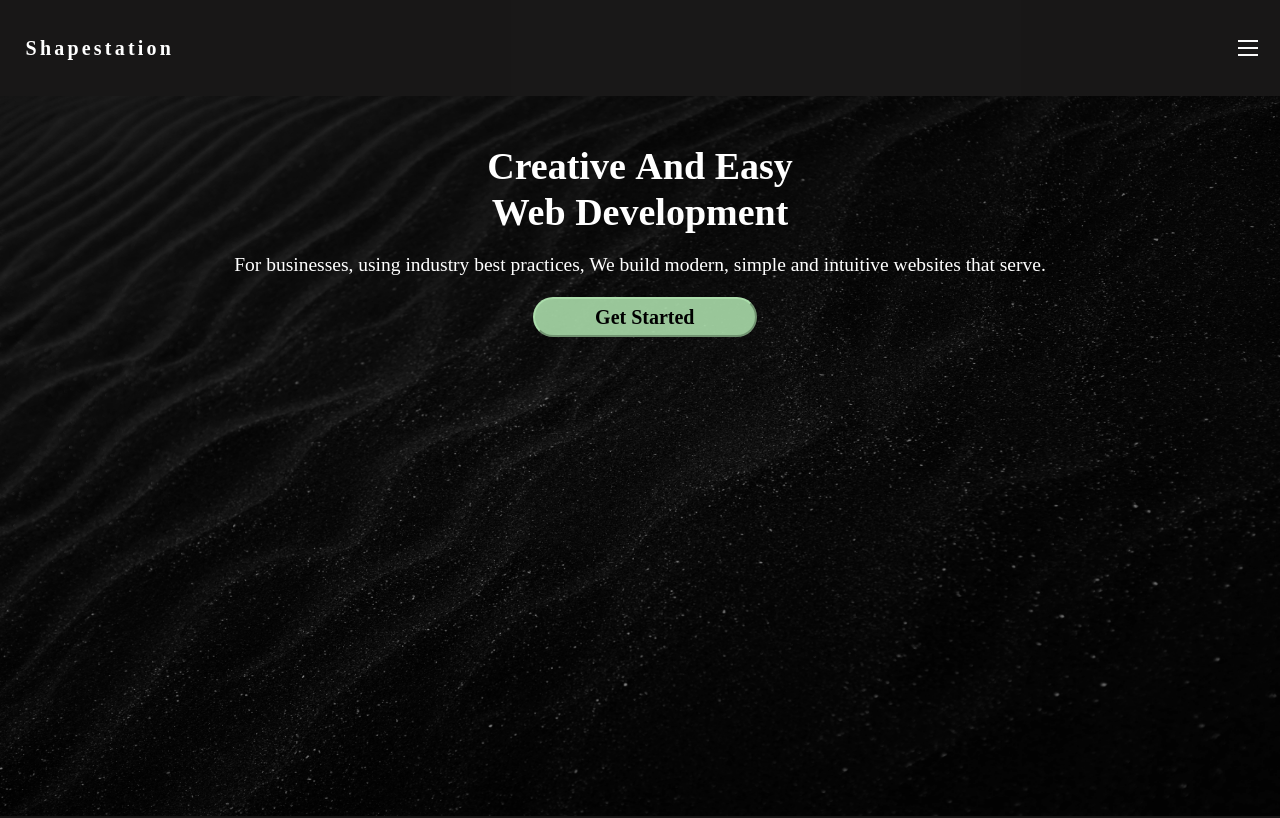
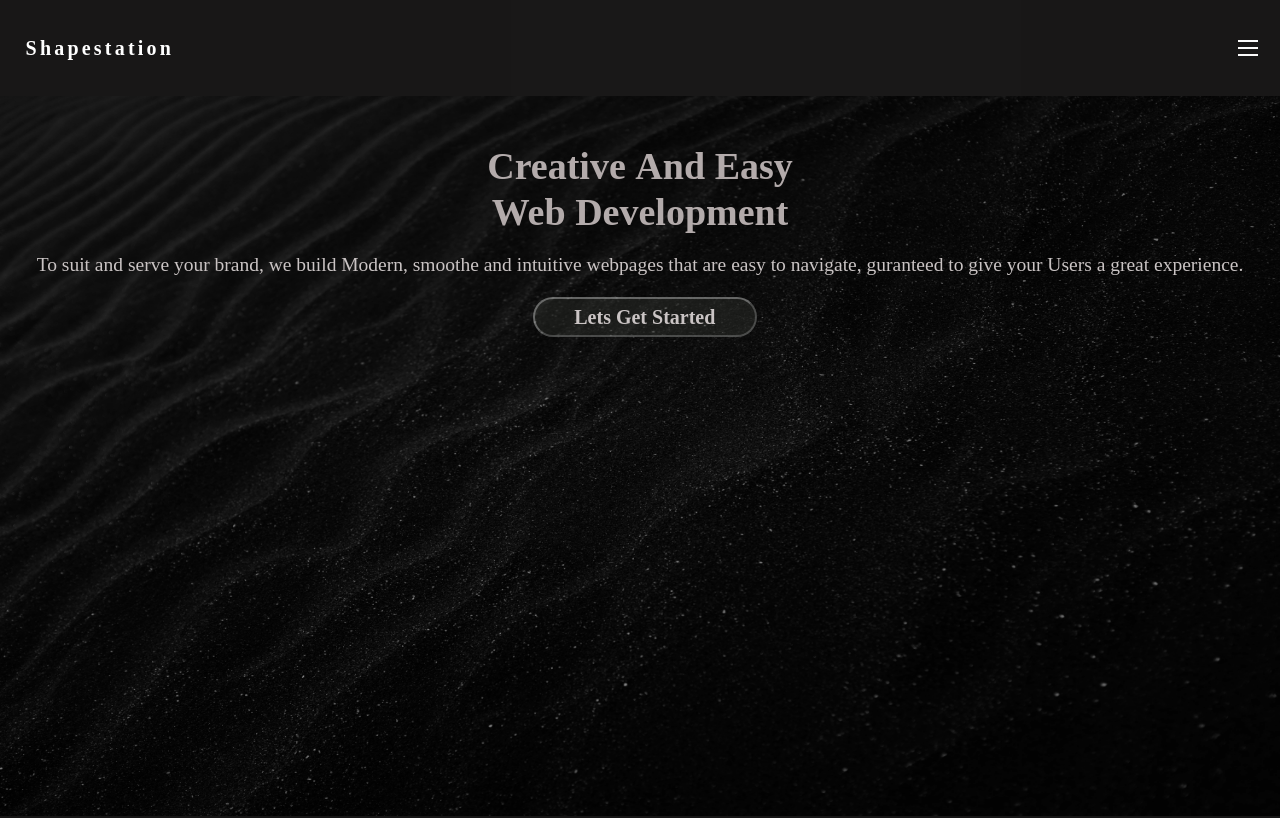
Before and after one commit to firemasterleo/shapestation, a Vue app: page / in a window 1280 px wide. Shown: the top 818 px of the page. Built offline with nearby package versions, Linux system fonts and the light colour scheme; a web font is replaced by a local one.

Commit message:
Update HomePage.vue

```diff
--- a/src/components/HomePage.vue
+++ b/src/components/HomePage.vue
@@ -20,8 +20,8 @@
                 <h1 ref="fourth">Web</h1>
                 <h1 ref="fifth">Development</h1>
             </div>
-            <p>For businesses, using industry best practices, We build modern, simple and intuitive websites that serve.</p>
-            <button class="button">Get Started</button>
+            <p>To suit and serve your brand, we build Modern, smoothe and intuitive webpages that are easy to navigate, guranteed to give your Users a great experience.</p>
+            <button class="button">Lets Get Started</button>
 
         </div>
         <div class="cosmic">
@@ -176,6 +176,8 @@
                 gap: 0.6rem;
                 overflow: hidden;
                 font-size: 19px;
+                color: rgb(179, 171, 171);
+
 
             }
             .line2 {
@@ -184,6 +186,8 @@
                 margin-top: -1.2rem;
                 overflow: hidden;
                 font-size: 19px;
+                color: rgb(179, 171, 171);
+
 
 
 
@@ -191,17 +195,18 @@
             p {
                 font-size: 19.5px;
                 text-align: center;
+                color: rgb(202, 196, 196);
             }
             .button {
                 width: 14rem;
                 font-size: 20px;
                 font-weight: 700;
                 padding: 0.4rem;
-                border-color: rgba(173, 225, 173, 0.877);
+                border-color: rgba(255, 255, 255, 0.326);
                 margin-left: 0.6rem;
-                background-color: rgba(173, 225, 173, 0.877);
+                background-color: rgba(105, 109, 100, 0.185);
                 border-radius: 2rem;
-                color: black;
+                color: rgb(202, 196, 196);
                 font-weight: bolder;
                 // outline: none;
             }
@@ -280,11 +285,15 @@
             }
             h2 {
                 font-size: 26px;
+                color: rgb(179, 171, 171);
+
 
             }
             p {
                 font-size: 18px;
                 width: 23rem;
+                color: rgb(202, 196, 196);
+
             }
         .portfolio {
             border-top:  solid rgb(169, 163, 163);
@@ -434,16 +443,16 @@ const wind4 = ref(null);
 
 
 onMounted(() => {
-  const tl = gsap.timeline({ defaults: { duration: 1, ease: 'power.in()' } });
+  const tl = gsap.timeline({ defaults: { duration: 0.5, ease: 'power.in()' } });
   const tl2 = gsap.timeline({ defaults: { duration: 0.4, ease: 'power.in()' } });
   const tl3 = gsap.timeline({ defaults: { duration: 2, ease: 'power.in()' } });
   const tl4 = gsap.timeline({ defaults: { duration: 5, ease: 'power.in()' } });
 
   tl.from(first.value, { y: 80, delay: 0.06 });
-  tl.from(second.value, { y: 80, delay: 0.11 }, '<'); // Add the second animation to start immediately after the first one
-  tl.from(third.value, { y: 80, delay: 0.16 }, '<'); // Add the third animation to start immediately after the second one
-  tl.from(fourth.value, { y: 80, delay: 0.16 }, '<'); // Add the third animation to start immediately after the second one
-  tl.from(fifth.value, { y: 80, delay: 0.16 }, '<'); // Add the third animation to start immediately after the second one
+  tl.from(second.value, { y: 80, delay: 0.09 }, '<'); // Add the second animation to start immediately after the first one
+  tl.from(third.value, { y: 80, delay: 0.1 }, '<'); // Add the third animation to start immediately after the second one
+  tl.from(fourth.value, { y: 80, delay: 0.1 }, '<'); // Add the third animation to start immediately after the second one
+  tl.from(fifth.value, { y: 80, delay: 0.2 }, '<'); // Add the third animation to start immediately after the second one
 
 
   tl2.from(css3.value, { y: 40, delay: 0.2 }, '<'); // Add the second animation to start immediately after the first one
```
